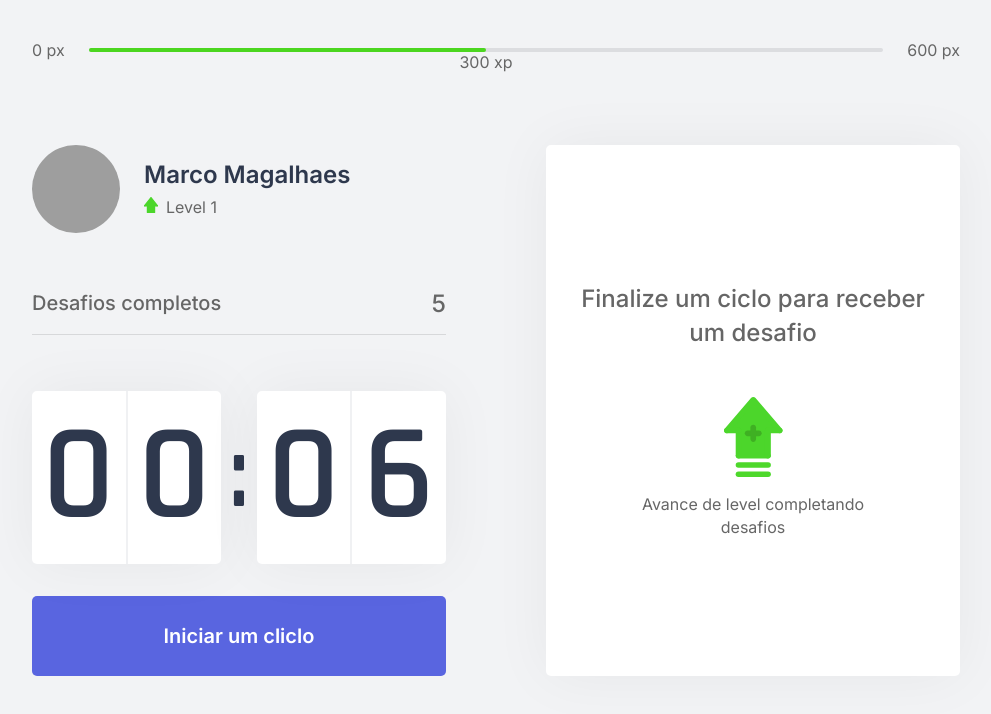
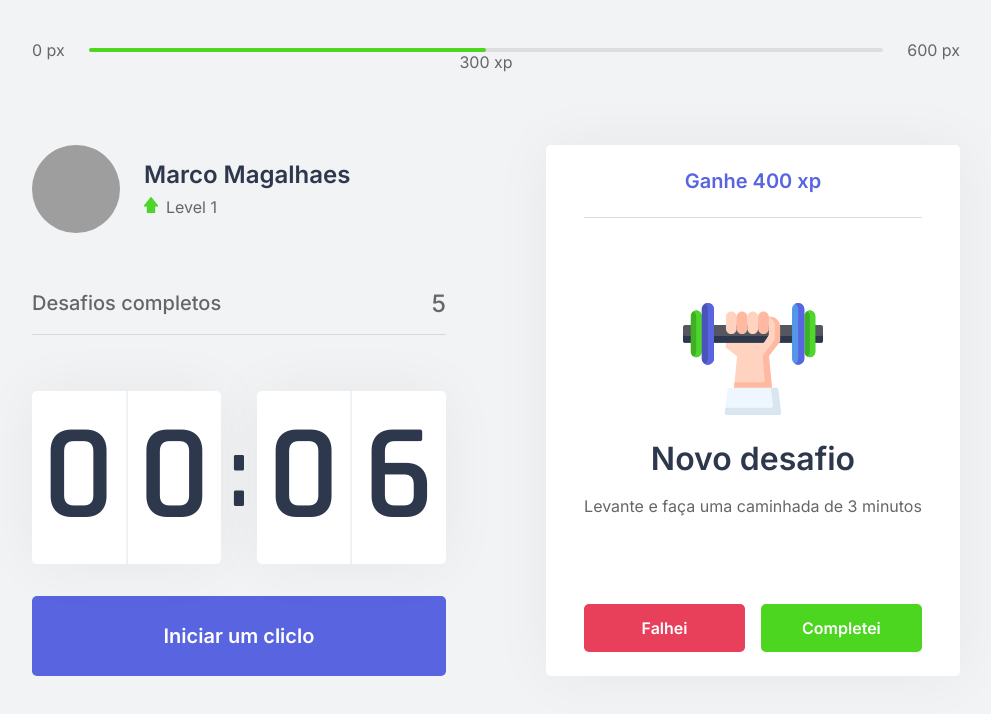
Before and after one commit to mcorreiam/NLW4React-next, a Next.js app: page / in a window 1280 px wide. Shown: the top 714 px of the page, without its empty margins (144-1135 px from the left). Built offline with nearby package versions, Linux system fonts and the light colour scheme; grey boxes are pictures that could not be loaded.

Commit message:
Componente challengeBox

```diff
--- a/src/componets/ChallengeBox.tsx
+++ b/src/componets/ChallengeBox.tsx
@@ -1,8 +1,39 @@
 import styles from "../styles/components/ChallengeBox.module.css";
 
 export function ChallengeBox(){
+    const hasActiveChallenge = true;
+
     return (
         <div className={styles.challengeBoxContainer}>
+
+            {hasActiveChallenge ? (
+                <div className={styles.challengeActive}>
+                    <header>Ganhe 400 xp</header>
+
+                    <main>
+                        <img src="icons/body.svg" />
+                        <strong>Novo desafio</strong>
+                        <p>Levante e faça uma caminhada de 3 minutos</p>
+                    </main>
+
+                    <footer>
+                        <button
+                            type="button"
+                            className={styles.challengeFailedButton}
+                        >
+                            Falhei
+                        </button>
+
+                        <button
+                            type="button"
+                            className={styles.challengeSucceededButton}
+                        >
+                            Completei
+                        </button>
+
+                    </footer>
+                </div>
+            ) : (
                 <div className={styles.challengeNotActive}>
                     <strong>
                         Finalize um ciclo para receber um desafio
@@ -12,6 +43,7 @@
                         Avance de level completando desafios
                     </p>
                 </div>
+            )}
         </div>
     )
 }
--- a/src/styles/components/ChallengeBox.module.css
+++ b/src/styles/components/ChallengeBox.module.css
@@ -35,3 +35,67 @@
 .challengeNotActive p img{
     margin-bottom: 1rem;
 }
+
+.challengeActive{
+    height: 100%;
+    display: flex;
+    flex-direction: column;
+}
+
+.challengeActive header {
+    color: var(--blue);
+    font-weight: 600;
+    font-size: 1.25rem;
+    padding: 0 2rem 1.5rem;
+    border-bottom: 1px solid var(--gray-line);
+}
+
+.challengeActive main {
+    flex: 1;
+    display: flex;
+    flex-direction: column;
+    align-items: center;
+    justify-content: center;
+}
+
+.challengeActive main strong {
+    font-size: 2rem;
+    font-weight: 600;
+    color: var(--title);
+    margin: 1.5rem 0 1rem;
+}
+
+.challengeActive main p {
+    line-height: 1.5;
+}
+
+.challengeActive footer{
+    display: grid;
+    grid-template-columns: 1fr 1fr;
+    gap: 1rem
+}
+
+.challengeActive footer button{
+    height: 3rem;
+    display: flex;
+    align-items: center;
+    justify-content: center;
+    border: 0;
+    border-radius: 5px;
+    color: var(--white);
+    font-size: 1rem;
+    font-weight: 600;
+    transition: 0.2s;
+}
+
+.challengeActive footer button.challengeFailedButton{
+    background: var(--red);
+}
+
+.challengeActive footer button.challengeSucceededButton{
+    background: var(--green);
+}
+
+.challengeActive footer button:hover{
+    filter:brightness(0.9);
+}
```
Lines whose indentation alone changed are shown as unchanged.
